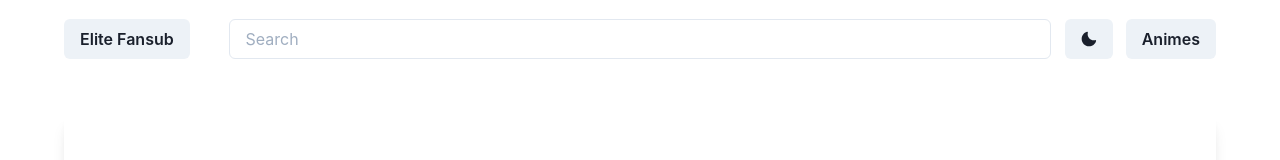
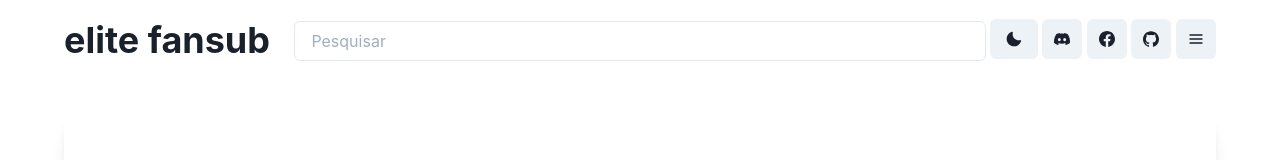
Before and after one commit to hde-oliv/elite, a Next.js app: page /animes/1 in a window 1280 px wide. Shown: the top 160 px of the page. Built offline with nearby package versions, Linux system fonts and the light colour scheme.

Commit message:
feat: add new buttons on NavBar

```diff
--- a/components/NavBar.js
+++ b/components/NavBar.js
@@ -1,23 +1,33 @@
-import { Box, Button, Flex, Input, useColorMode } from "@chakra-ui/react";
-import { MoonIcon, SunIcon } from "@chakra-ui/icons";
+import { Box, Button, Flex, IconButton, Input, useColorMode, Icon, Text, Image, Heading } from "@chakra-ui/react";
+import { MoonIcon, SunIcon, LinkIcon } from "@chakra-ui/icons";
+import MenuDrawer from "./MenuDrawer";
+import { SiDiscord, SiFacebook, SiGithub } from 'react-icons/si';
 
 export default function NavBar() {
   const { colorMode, toggleColorMode } = useColorMode();
+  const links = {
+    discord: "/clown",
+    facebook: "/clown",
+    github: "/clown",
+  }
 
   return (
     <Box pl="5%" pr="5%" pt="1.5%" pb="1.5%">
       <Flex p="0%">
         <Flex flex="1" justifyContent="start" mr="auto">
-            <Button>Elite Fansub</Button>
+            <Heading>elite fansub</Heading>
         </Flex>
-        <Flex flex="5" justifyContent="center" alignSelf="center">
-          <Input placeholder="Search" />
+        <Flex flex="3" justifyContent="center" alignSelf="center">
+          <Input placeholder="Pesquisar" />
         </Flex>
         <Flex flex="1" justifyContent="end" ml="auto">
-          <Button onClick={() => toggleColorMode()} ml="auto" mr="auto">
+          <Button onClick={() => toggleColorMode()} mr="2%">
             {colorMode === "light" ? <MoonIcon /> : <SunIcon />}
           </Button>
-            <Button>Animes</Button>
+          <IconButton onClick={() => window.open(links.discord, "_blank")} icon={<Icon as={SiDiscord} />}  mr="2%" />
+          <IconButton onClick={() => window.open(links.facebook, "_blank")} icon={<Icon as={SiFacebook} />}  mr="2%" />
+          <IconButton onClick={() => window.open(links.github, "_blank")} icon={<Icon as={SiGithub}/>}  mr="2%" />
+          <MenuDrawer />
         </Flex>
       </Flex>
     </Box>
```
